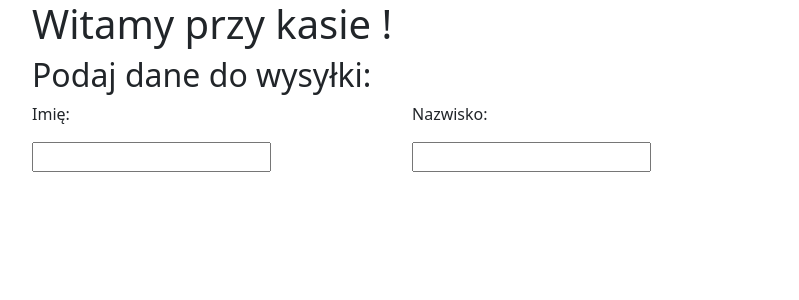
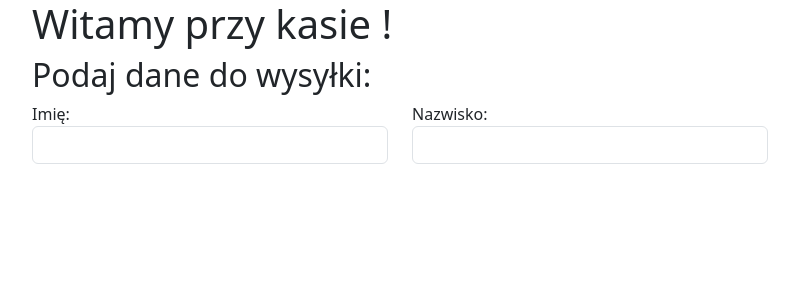
Before and after one commit to lukwac123/react-forms, a React (Create React App) app: page / in a window 1280 px wide. Shown: the top 300 px of the page, without its empty margins (50-849 px from the left). Built offline with nearby package versions, Linux system fonts and the light colour scheme.

Commit message:
Utworzenie własnej kontrolki input o nazwie MyInput

```diff
--- /dev/null
+++ b/src/components/forms/MyInput.js
@@ -0,0 +1,22 @@
+import PropTypes from "prop-types";
+import React from "react";
+
+const MyInput = props => {
+    const { type, label, name, value, className } = props;
+    return (
+        <div>
+            <label htmlFor={name}>{label}: </label>
+            <input type={type} id={name} name={name} value={value} className={className} />
+        </div>
+    );
+}
+
+MyInput.propTypes = {
+    label: PropTypes.string.isRequired,
+    name: PropTypes.string.isRequired,
+    type: PropTypes.string.isRequired,
+    value: PropTypes.string,
+    className: PropTypes.string
+};
+
+export default MyInput;
--- a/src/pages/checkout.js
+++ b/src/pages/checkout.js
@@ -1,5 +1,6 @@
 import React, { Component } from "react";
 import { Row, Col, Container } from "react-bootstrap";
+import MyInput from "../components/forms/MyInput";
 
 class Checkout extends Component {
     constructor(props) {
@@ -10,6 +11,7 @@ class Checkout extends Component {
         return (
             <Container>
                 <form>
+                    <div className="form-group">
                         <Row>
                             <Col xs={12}>
                                 <h1>Witamy przy kasie !</h1>
@@ -18,14 +20,13 @@ class Checkout extends Component {
                         </Row>
                         <Row>
                             <Col xs={12} md={4}>
-                            <p>Imię:</p>
-                            <input type="text" name="firstname" />
+                                <MyInput type="text" name="firstname" label="Imię" className="form-control" />
                             </Col>
                             <Col xs={12} md={4}>
-                            <p>Nazwisko:</p>
-                            <input type="text" name="lastname" />
+                                <MyInput type="text" name="lastname" label="Nazwisko" className="form-control" />
                             </Col>
                         </Row>
+                    </div>
                 </form>
             </Container>
         );
```
Lines whose indentation alone changed are shown as unchanged.
